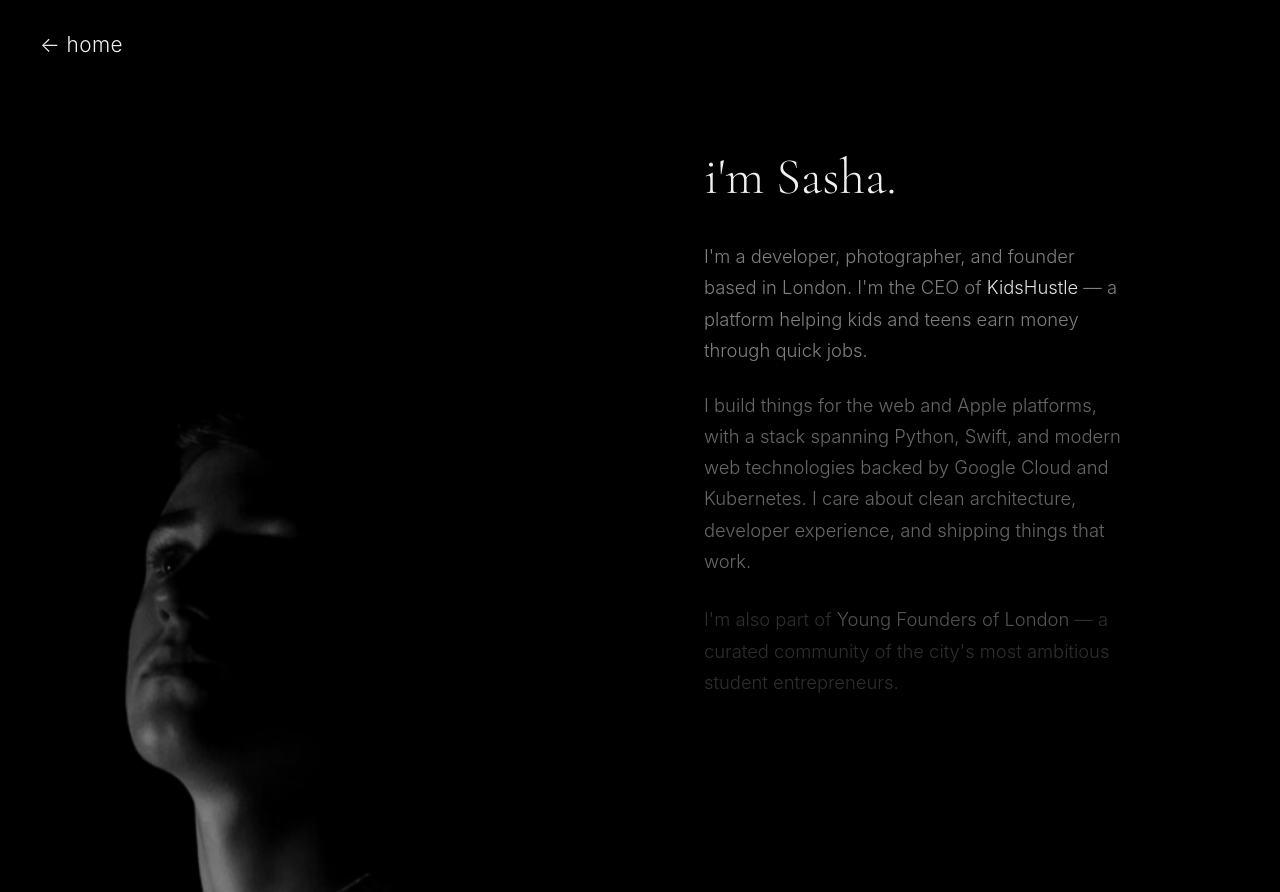
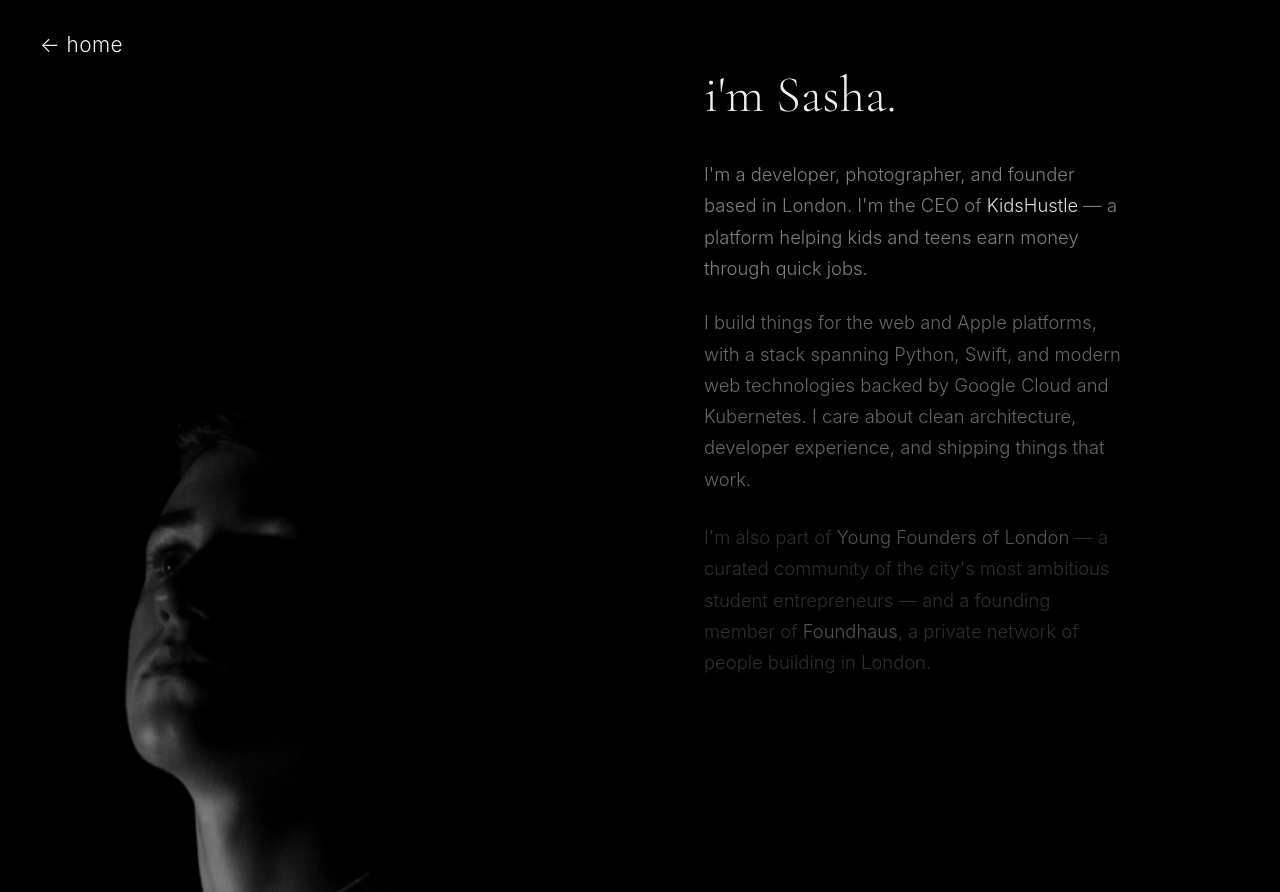
Before and after one commit to Fluffik3666/Portfolio, a Flask app: page / in a window 1280 px wide, after a click that opens the changed part. Shown: the top 892 px of the page. Run offline with Flask 3, Linux system fonts and the light colour scheme; some libraries are stand-ins or nearby versions.

Commit message:
feat: add Foundhaus to the member-of credits
Joined Foundhaus in October 2026 — a private, invite-only network of
founders, engineers, designers, operators and investors in London,
currently admitting its hand-picked founding 500.

It lands in the three places a membership already shows up: the hero
credits, the "member of" cards in about, and the work timeline's
community lane. The about paragraph picks it up alongside YFL, and
seo.PROFILES gains the link so the Person schema's sameAs stays a
complete list of the places that vouch for me.

The curtain cue claimed "seven still running", and _validate_acts
refuses to let the prose drift from the data — an eighth ongoing entry
makes it eight.

Two logo files, both reversed for the dark background and drawn from
the brand's own geometry: foundhaus.svg is the full lockup for the hero,
where nothing else names it, and foundhaus-mark.svg is the symbol alone
for the about card, where the title already says "Foundhaus". The
wordmark is outlined from Inter SemiBold, so neither file needs a
webfont to render.

Co-Authored-By: Claude Opus 5 (1M context) <noreply@anthropic.com>
Claude-Session: https://claude.ai/code/session_01CbPBtd9FKUGvYQ9smZNf2U

```diff
--- a/src/image_manifest.json
+++ b/src/image_manifest.json
@@ -17,6 +17,8 @@
   "sb_photos_bw-2000.avif": "92209c97c32b",
   "sb_photos_bw-2000.webp": "e32b0450db96",
   "sb_photos_bw-2000.jpg": "ee62543f56bd",
+  "press/foundhaus-mark.svg": "3d7797cc034f",
+  "press/foundhaus.svg": "8bc85cdcb73c",
   "press/tech-eu-color.svg": "27999d6ca35d",
   "press/tech-eu.svg": "bd324d39a5b6",
   "press/nbs.png": "961c9b691e0b",
--- a/src/seo.py
+++ b/src/seo.py
@@ -41,6 +41,7 @@ PROFILES = [
     'https://github.com/Fluffik3666',
     'https://kidshustle.app',
     'https://yfl.lovable.app/',
+    'https://foundhaus.app/',
     'https://apps.apple.com/gb/app/animeatlas/id6739979715',
 ]
 
--- a/src/static/css/index.css
+++ b/src/static/css/index.css
@@ -220,6 +220,12 @@ img {
     height: 30px;
 }
 
+/* Single-line lockup, so its box is only as tall as the wordmark — sized by
+   the letters rather than the box, to read alongside the stacked logos */
+.hero-press-logo--foundhaus {
+    height: 13px;
+}
+
 .hero-press:hover .hero-press-label {
     color: var(--white);
 }
@@ -367,6 +373,14 @@ img {
     object-fit: contain;
     flex-shrink: 0;
     display: block;
+}
+
+/* A bare symbol fills the box edge to edge and shouts over the wordmarks
+   next to it. Padding insets the artwork without shrinking the box, so the
+   cards stay the same height and their text stays on one edge. */
+.featured-in-logo--mark {
+    box-sizing: border-box;
+    padding: 9px 0;
 }
 
 .featured-in-body {
@@ -1753,6 +1767,10 @@ img {
         height: 24px;
     }
 
+    .hero-press-logo--foundhaus {
+        height: 11px;
+    }
+
     /* About — stacked: photo on top, text below */
     .section--about {
         flex-direction: column;
@@ -1824,6 +1842,10 @@ img {
     .featured-in-logo {
         width: 76px;
         height: 44px;
+    }
+
+    .featured-in-logo--mark {
+        padding: 7px 0;
     }
 
     .featured-in-title {
--- a/src/templates/index.html
+++ b/src/templates/index.html
@@ -72,6 +72,13 @@
                              src="{{ url_for('static', filename='images/press/yfl.png') }}"
                              alt="Young Founders of London" />
                     </a>
+                    <a class="hero-press-link"
+                       href="https://foundhaus.app/"
+                       target="_blank" rel="noopener">
+                        <img class="hero-press-logo hero-press-logo--foundhaus"
+                             src="{{ url_for('static', filename='images/press/foundhaus.svg') }}"
+                             alt="Foundhaus" />
+                    </a>
                 </div>
             </div>
         </div>
@@ -97,7 +104,7 @@
             <div class="about-text">
                 <p>I'm a developer, photographer, and founder based in London. I'm the CEO of <a href="https://kidshustle.app" target="_blank" rel="noopener">KidsHustle</a> &mdash; a platform helping kids and teens earn money through quick jobs.</p>
                 <p>I build things for the web and Apple platforms, with a stack spanning Python, Swift, and modern web technologies backed by Google Cloud and Kubernetes. I care about clean architecture, developer experience, and shipping things that work.</p>
-                <p>I'm also part of <a href="https://yfl.lovable.app/" target="_blank" rel="noopener">Young Founders of London</a> &mdash; a curated community of the city's most ambitious student entrepreneurs.</p>
+                <p>I'm also part of <a href="https://yfl.lovable.app/" target="_blank" rel="noopener">Young Founders of London</a> &mdash; a curated community of the city's most ambitious student entrepreneurs &mdash; and a founding member of <a href="https://foundhaus.app/" target="_blank" rel="noopener">Foundhaus</a>, a private network of people building in London.</p>
                 <p>Outside of code, I do theatre tech, love cooking, and I'm usually out with a camera somewhere in London.</p>
             </div>
             <div class="featured-in">
@@ -132,6 +139,7 @@
 
             <div class="featured-in featured-in--secondary">
                 <h3 class="featured-in-label">member of</h3>
+                <div class="featured-in-cards">
                     <a class="featured-in-card"
                        href="https://yfl.lovable.app/"
                        target="_blank" rel="noopener">
@@ -144,6 +152,19 @@
                         </span>
                         <span class="featured-in-arrow">&rarr;</span>
                     </a>
+                    <a class="featured-in-card"
+                       href="https://foundhaus.app/"
+                       target="_blank" rel="noopener">
+                        <img class="featured-in-logo featured-in-logo--mark"
+                             src="{{ url_for('static', filename='images/press/foundhaus-mark.svg') }}"
+                             alt="Foundhaus" />
+                        <span class="featured-in-body">
+                            <span class="featured-in-title">Foundhaus</span>
+                            <span class="featured-in-meta">London's first 500 &middot; founding member</span>
+                        </span>
+                        <span class="featured-in-arrow">&rarr;</span>
+                    </a>
+                </div>
             </div>
 
             <div class="about-links">
--- a/src/work_data.py
+++ b/src/work_data.py
@@ -381,6 +381,24 @@ WORK = [
         'links': [('yfl.lovable.app', 'https://yfl.lovable.app/')],
     },
     {
+        'slug': 'foundhaus',
+        'title': 'Foundhaus',
+        'role': 'Founding Member',
+        'period': 'Oct 2026 — now',
+        'lane': 'community',
+        'start': _t(2026, 10),
+        'end': None,
+        'precision': 'month',
+        'summary': 'A private, invite-only network of founders, engineers, '
+                   'designers, operators and investors building in London.',
+        'bullets': [
+            'One of the hand-picked founding 500, the only cohort admitted '
+            'by application — after it, entry is by member vouch or invite.',
+        ],
+        'stack': [],
+        'links': [('foundhaus.app', 'https://foundhaus.app/')],
+    },
+    {
         'slug': 'perse',
         'title': 'Perse Coding Team Challenge',
         'role': 'Competition',
@@ -634,11 +652,11 @@ ACTS = [
         'at': None,  # resolved to "now" at render time
         'when': 'now',
         'lines': [
-            'seven still running. tech.eu ran the story in august; i was '
+            'eight still running. tech.eu ran the story in august; i was '
             'fourteen.',
             'standby for the next one.',
         ],
-        'expect': {'running': 7},
+        'expect': {'running': 8},
     },
 ]
 
```
Also changed, not shown: src/static/images/press/foundhaus-mark.svg (added), src/static/images/press/foundhaus.svg (added). Lines whose indentation alone changed are shown as unchanged.
